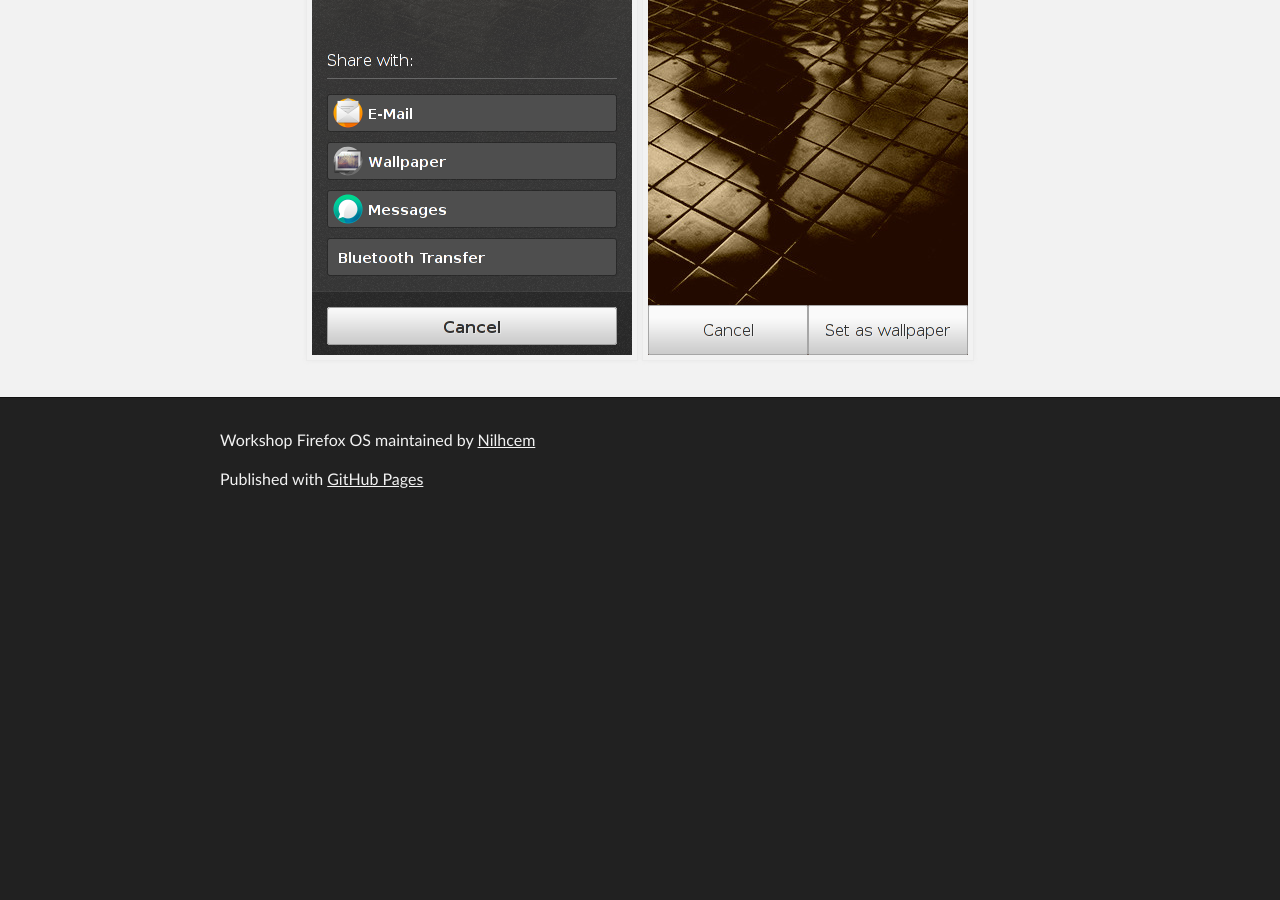
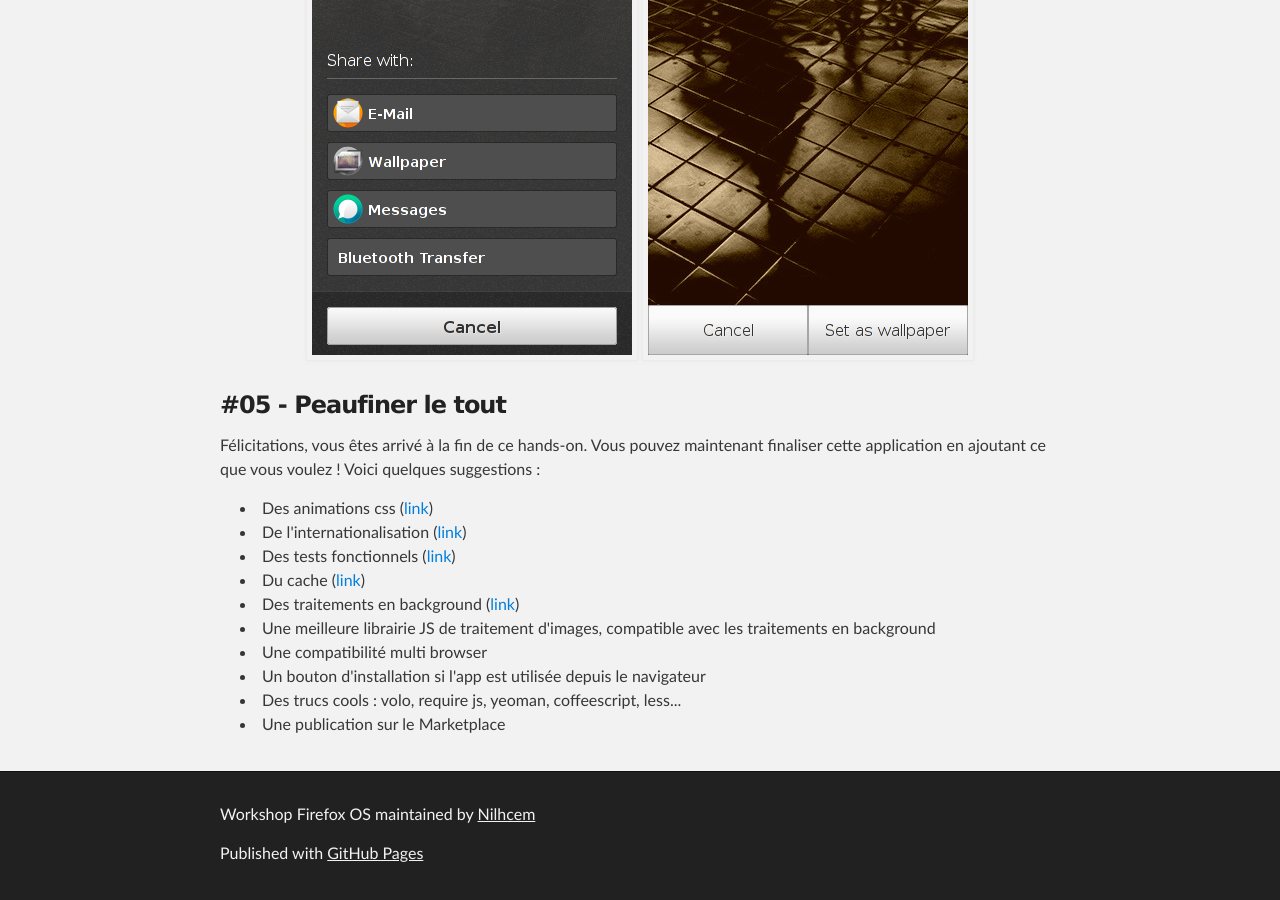
Before and after one commit to Nilhcem/xebia-fxos-workshop, a Jekyll site: the page built from index.html, in a window 1280 px wide and 900 px high, scrolled down 5988 px. Built offline with Jekyll 4.4.1, drawn with Linux system fonts in a browser that asks for light colours; Markdown is read by kramdown in place of the engine named in the settings; before the commit the page ends 6514 px from its top, so only the background shows below that.

Commit message:
Add Step #05 - Polish everything

```diff
--- a/index.html
+++ b/index.html
@@ -178,3 +178,25 @@ Pour tester que le tout fonctionne, essayez de partager l'image avec "Wallpaper"
   <img src="images/step-04a.png" />
   <img src="images/step-04b.png" />
 </center>
+
+
+
+<h3>#05 - Peaufiner le tout</h3>
+
+<p>
+Félicitations, vous êtes arrivé à la fin de ce hands-on.
+Vous pouvez maintenant finaliser cette application en ajoutant ce que vous voulez !
+Voici quelques suggestions :
+
+<ul>
+  <li>Des animations css (<a href="http://buildingfirefoxos.com/transitions/app-invokes-app.html">link</a>)</li>
+  <li>De l'internationalisation (<a href="https://hacks.mozilla.org/2013/08/localizing-firefox-os-apps/">link</a>)</li>
+  <li>Des tests fonctionnels (<a href="https://blog.mozilla.org/webqa/2013/02/07/part1-firefoxos-and-marionette/">link</a>)</li>
+  <li>Du cache (<a href="https://developer.mozilla.org/en-US/docs/IndexedDB/Using_IndexedDB">link</a>)</li>
+  <li>Des traitements en background (<a href="http://www.sitepoint.com/javascript-threading-html5-web-workers/">link</a>)</li>
+  <li>Une meilleure librairie JS de traitement d'images, compatible avec les traitements en background</li>
+  <li>Une compatibilité multi browser</li>
+  <li>Un bouton d'installation si l'app est utilisée depuis le navigateur</li>
+  <li>Des trucs cools : volo, require js, yeoman, coffeescript, less...</li>
+  <li>Une publication sur le Marketplace</li>
+</ul>
```
